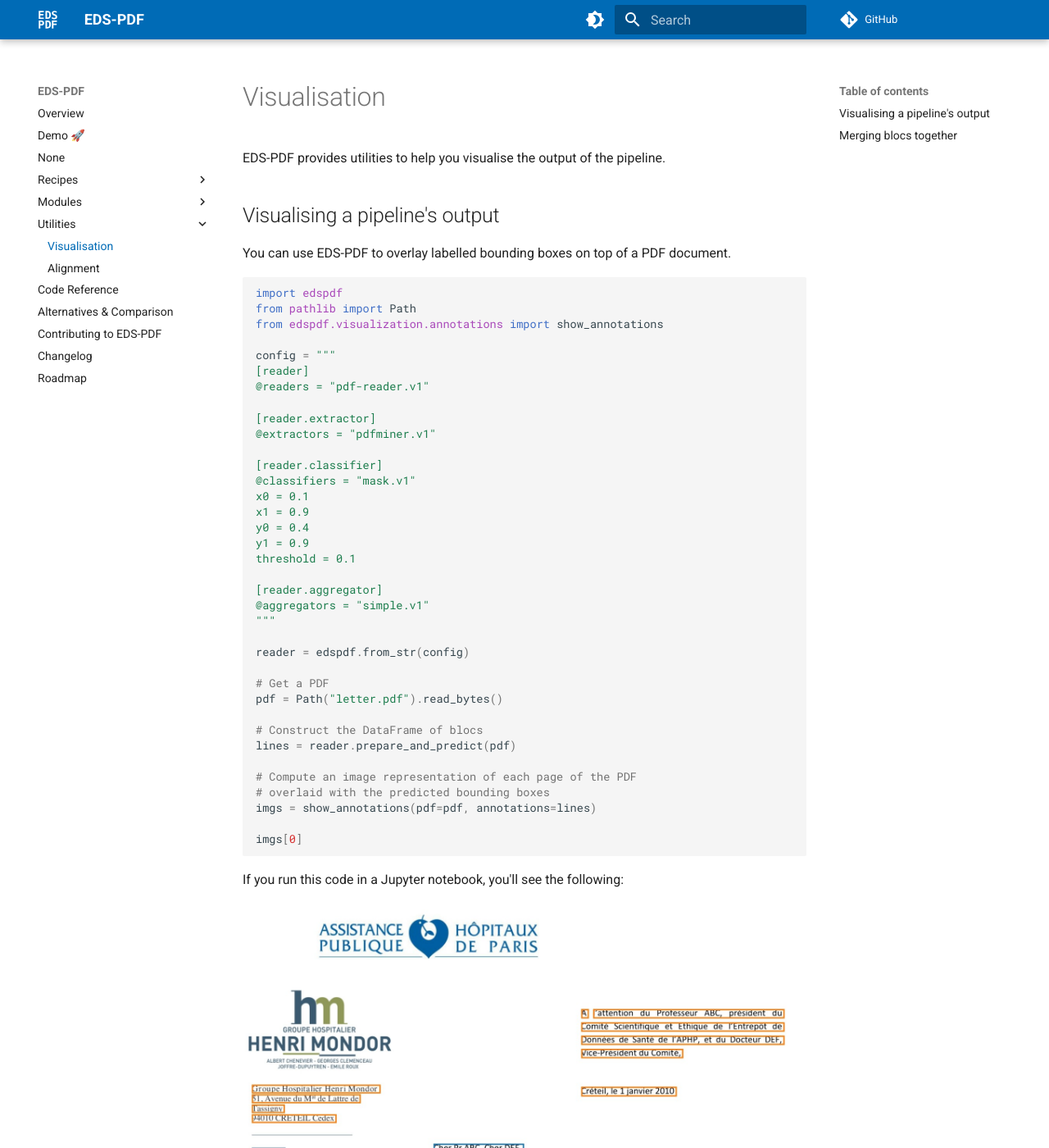
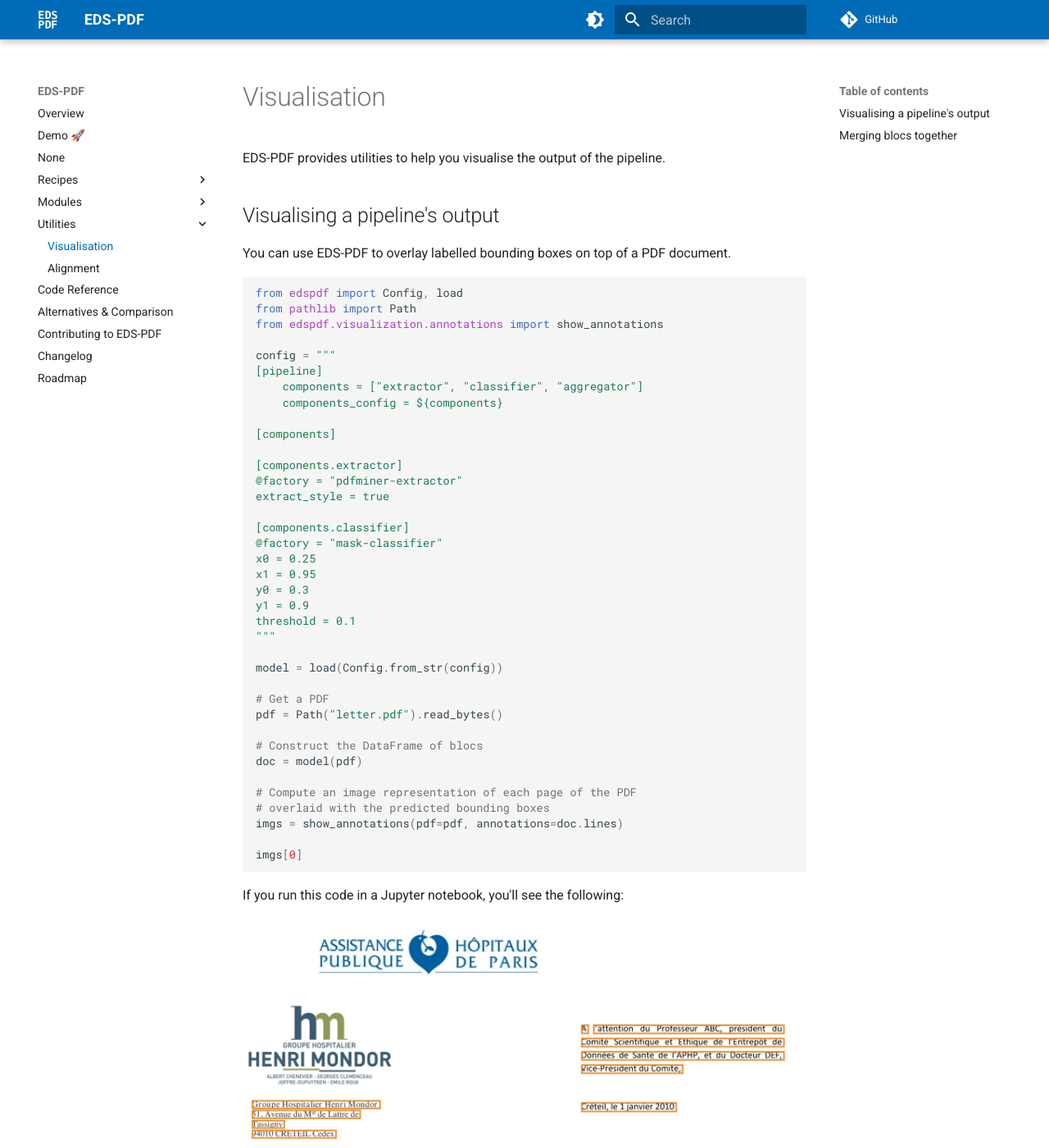
Before and after one commit to aphp/edspdf, an MkDocs documentation site: the page built from docs/utilities/visualisation.md, in a window 1280 px wide and 1400 px high. Shown: the whole window at 82% size. Built offline with MkDocs 1.6.1 and Material for MkDocs 9.7.7, drawn with Linux system fonts in a browser that asks for light colours; a script that is not in the unit is left out; comment, search, counter and statistics services are not loaded; the version menu is left out; some of the changed text lies outside the part shown.

Commit message:
docs: update utilities docs

````diff
--- a/docs/utilities/visualisation.md
+++ b/docs/utilities/visualisation.md
@@ -7,40 +7,41 @@ EDS-PDF provides utilities to help you visualise the output of the pipeline.
 You can use EDS-PDF to overlay labelled bounding boxes on top of a PDF document.
 
 ```python
-import edspdf
+from edspdf import Config, load
 from pathlib import Path
 from edspdf.visualization.annotations import show_annotations
 
 config = """
-[reader]
-@readers = "pdf-reader.v1"
+[pipeline]
+    components = ["extractor", "classifier", "aggregator"]
+    components_config = ${components}
 
-[reader.extractor]
-@extractors = "pdfminer.v1"
+[components]
 
-[reader.classifier]
-@classifiers = "mask.v1"
-x0 = 0.1
-x1 = 0.9
-y0 = 0.4
+[components.extractor]
+@factory = "pdfminer-extractor"
+extract_style = true
+
+[components.classifier]
+@factory = "mask-classifier"
+x0 = 0.25
+x1 = 0.95
+y0 = 0.3
 y1 = 0.9
 threshold = 0.1
-
-[reader.aggregator]
-@aggregators = "simple.v1"
 """
 
-reader = edspdf.from_str(config)
+model = load(Config.from_str(config))
 
 # Get a PDF
 pdf = Path("letter.pdf").read_bytes()
 
 # Construct the DataFrame of blocs
-lines = reader.prepare_and_predict(pdf)
+doc = model(pdf)
 
 # Compute an image representation of each page of the PDF
 # overlaid with the predicted bounding boxes
-imgs = show_annotations(pdf=pdf, annotations=lines)
+imgs = show_annotations(pdf=pdf, annotations=doc.lines)
 
 imgs[0]
 ```
@@ -57,9 +58,9 @@ that does just that.
 
 ```python
 # ↑ Omitted code above ↑
-from edspdf.visualization.merge import merge_lines
+from edspdf.visualization.merge import merge_boxes
 
-merged = merge_lines(lines)
+merged = merge_boxes(doc.lines)
 
 imgs = show_annotations(pdf=pdf, annotations=merged)
 imgs[0]
@@ -75,5 +76,5 @@ See the difference:
 
     ![lines](resources/merged.jpeg)
 
-The `merge_lines` method uses the notion of maximal cliques to compute merges.
+The `merge_boxes` method uses the notion of maximal cliques to compute merges.
 It forbids the combined blocs from overlapping with any bloc from another label.
````
Also changed, not shown: docs/utilities/alignment.md (+1 -1 lines).
